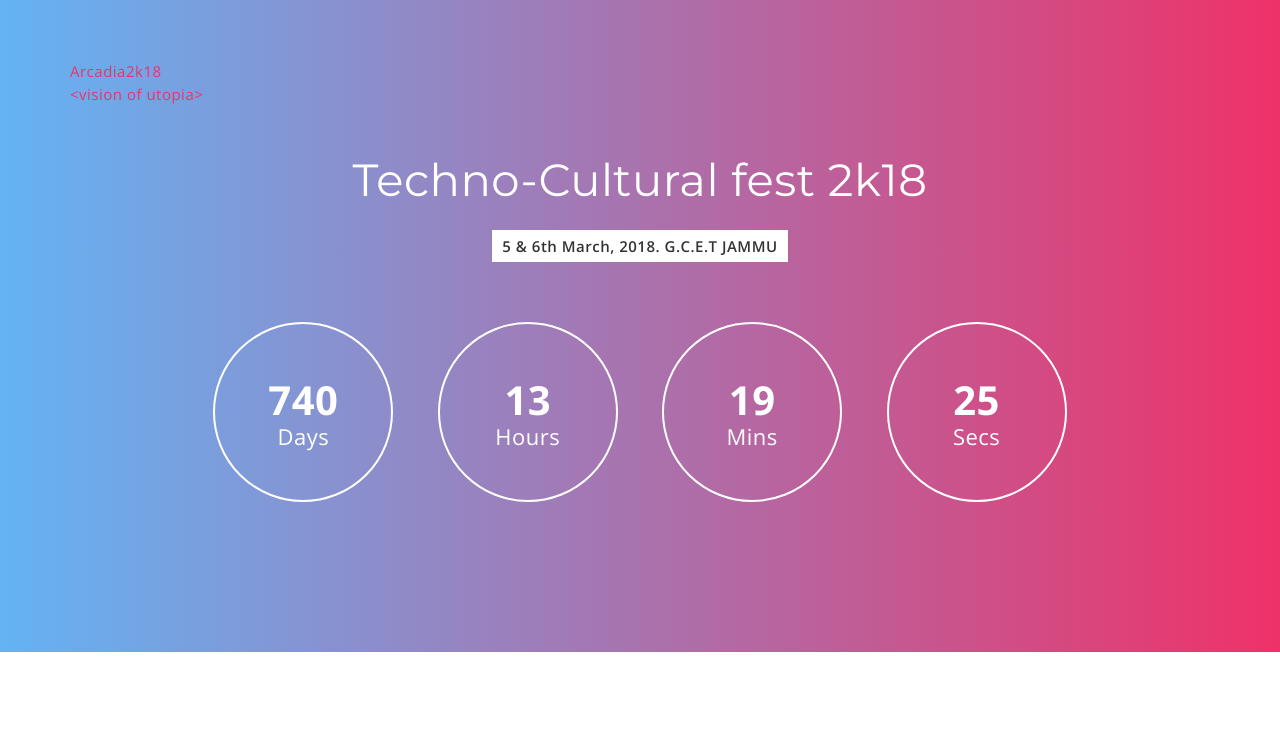
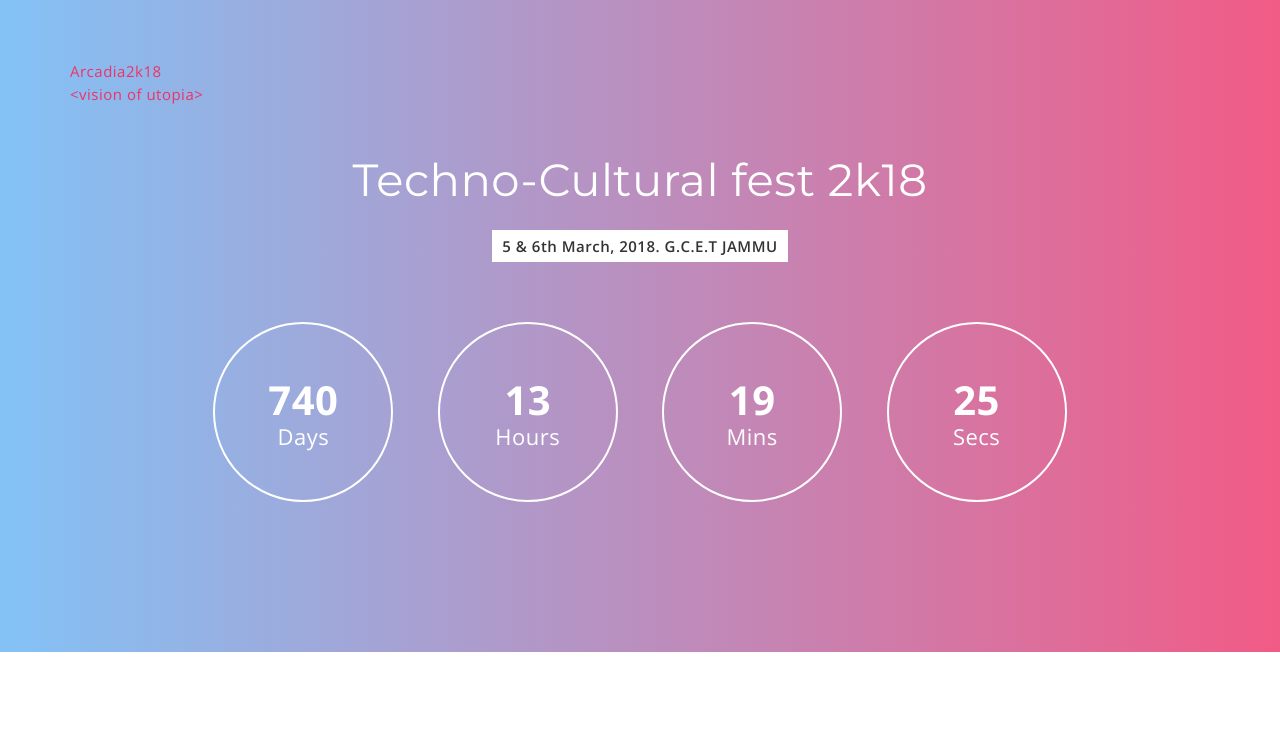
Before and after one commit to Ajayjam97/Arcadia2k18, a plain HTML site: page markups-eventoz/index.html in a window 1280 px wide. Shown: the top 749 px of the page. Drawn offline with nearby package versions, Linux system fonts and the light colour scheme.

Commit message:
Alpha value and bg image
Changed alpha value of linear gradients and added a party image in
background

```diff
--- a/markups-eventoz/assets/css/theme-color/default-theme.css
+++ b/markups-eventoz/assets/css/theme-color/default-theme.css
@@ -7,9 +7,9 @@ Author URI : http://www.markups.io/
 .mu-hero-overlay,
 .mu-video-overlay {
 	background-color: #EE3268;/* fallback for old browsers */
-    background: -webkit-linear-gradient(to right, #64b3f4, #EE3268);  /* Chrome 10-25, Safari 5.1-6 */
-    background: linear-gradient(to right, #64b3f4, #EE3268); /* W3C, IE 10+/ Edge, Firefox 16+, Chrome 26+, Opera 12+, Safari 7+ */
-
+    background: -webkit-linear-gradient(to right, rgba(100, 179, 244, 0.8), rgba(238, 50, 104, 0.8));  /* Chrome 10-25, Safari 5.1-6 */
+    background: linear-gradient(to right, rgba(100, 179, 244, 0.8), rgba(238, 50, 104, 0.8)); /* W3C, IE 10+/ Edge, Firefox 16+, Chrome 26+, Opera 12+, Safari 7+ */
+    : 0.9;
 }
 
 .mu-primary-btn:hover,
```
Also changed, not shown: markups-eventoz/assets/images/party.jpg (added).
